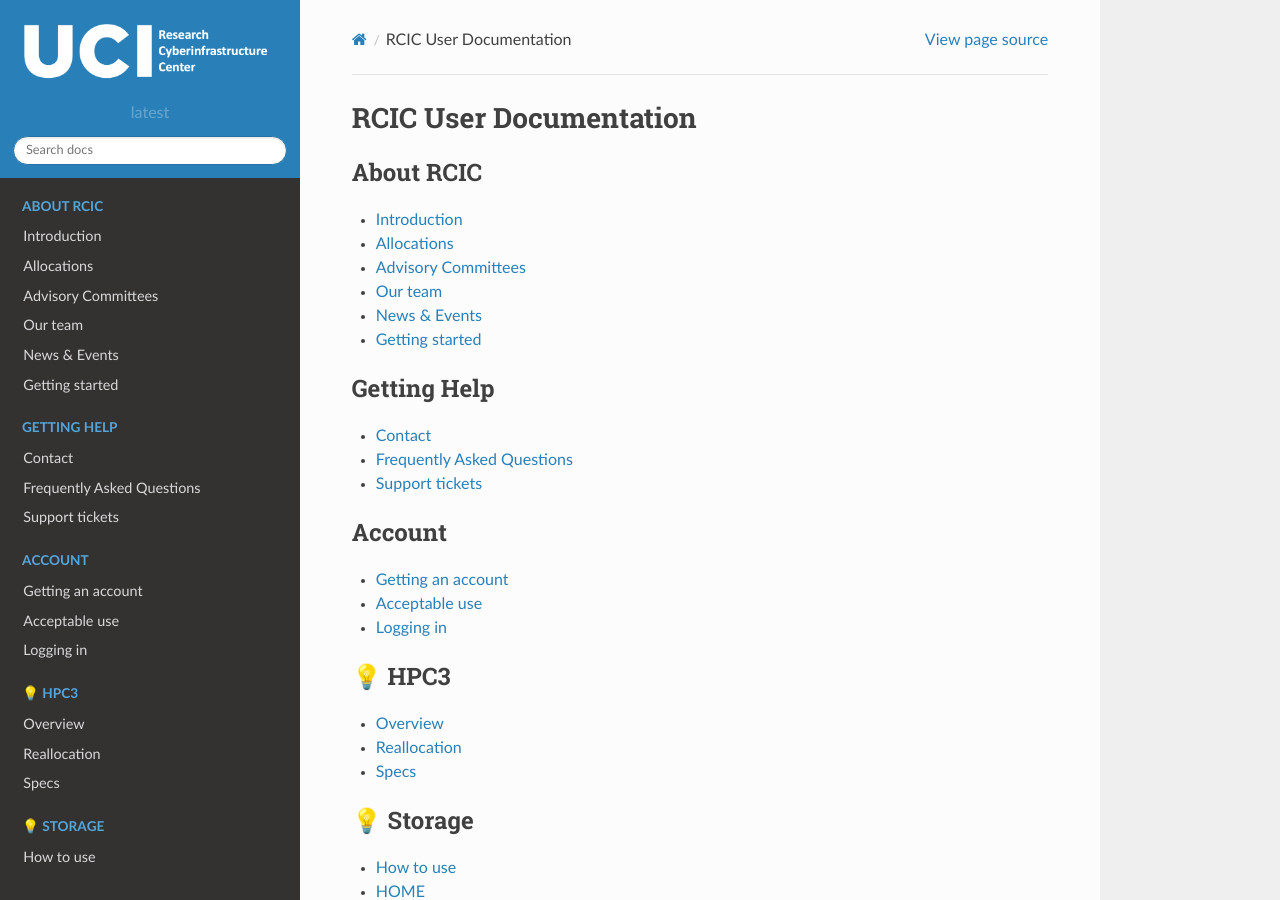
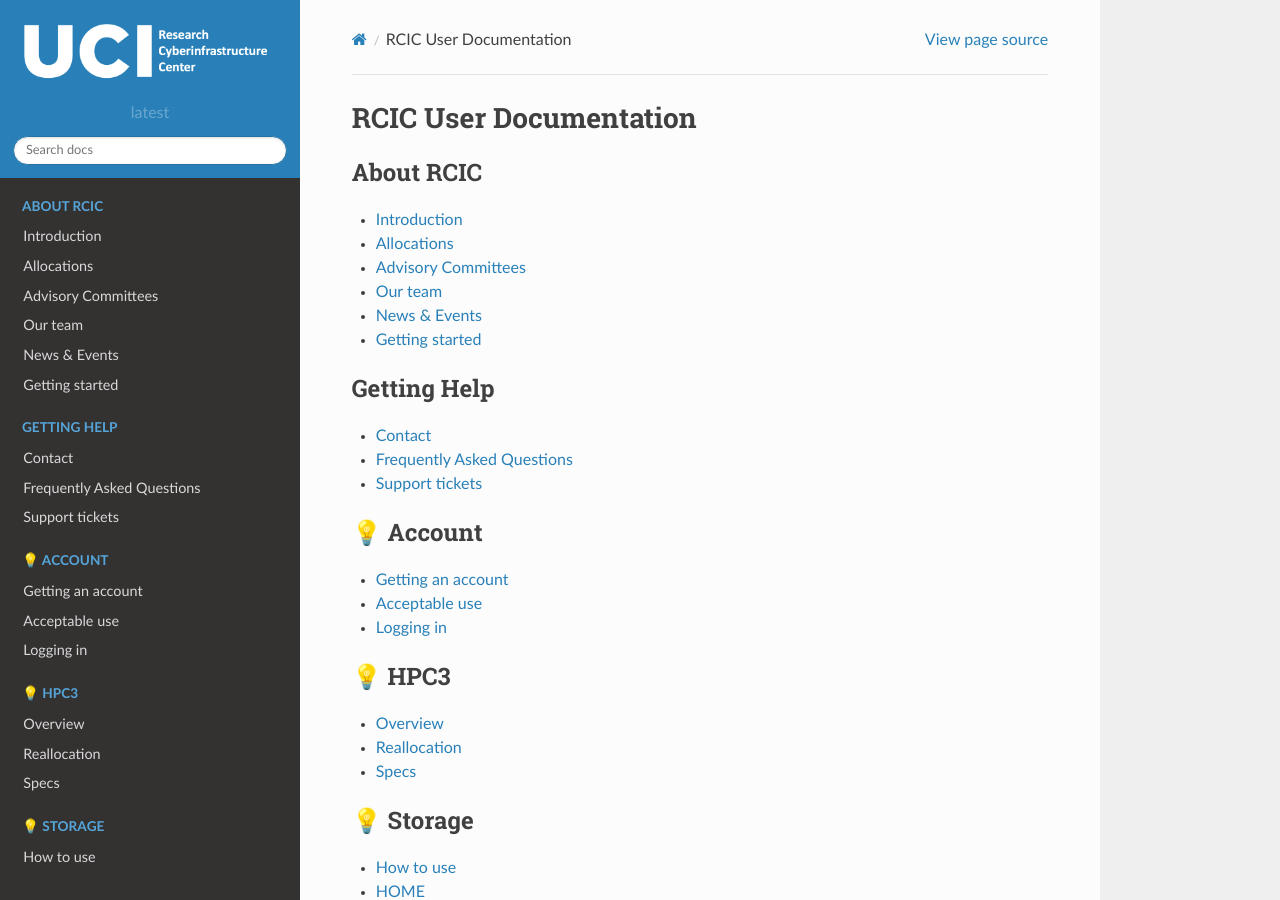
Before and after one commit to RCIC-UCI-Public/website-rcic, a Sphinx documentation site: the page built from docs/source/index.rst, in a window 1280 px wide and 900 px high. Built offline with Sphinx 7.4.7 and the Read the Docs theme 2.0.0, drawn with Linux system fonts in a browser that asks for light colours.

```diff
--- a/docs/source/index.rst
+++ b/docs/source/index.rst
@@ -24,7 +24,7 @@ RCIC User Documentation
 
 .. toctree::
    :maxdepth: 1
-   :caption: Account
+   :caption: 💡 Account
 
    account/getting-account
    account/acceptable-use
```
